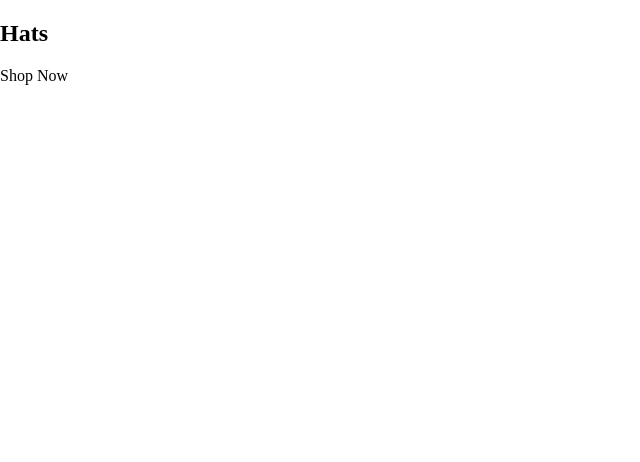
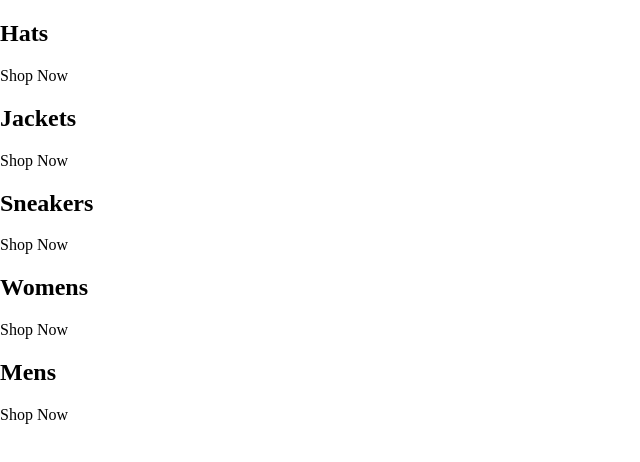
Before and after one commit to charlesGraham/mock-online-store, a React (Vite) app: page / in a window 1280 px wide. Shown: the top 462 px of the page, without its empty margins (0-640 px from the left). Built offline with nearby package versions, Linux system fonts and the light colour scheme.

Commit message:
Added all 5 categories

```diff
--- a/src/App.jsx
+++ b/src/App.jsx
@@ -6,6 +6,22 @@ function App() {
     {
       id: 1,
       title: 'Hats',
+    },
+    {
+      id: 1,
+      title: 'Jackets',
+    },
+    {
+      id: 1,
+      title: 'Sneakers',
+    },
+    {
+      id: 1,
+      title: 'Womens',
+    },
+    {
+      id: 1,
+      title: 'Mens',
     }
   ];
 
```
